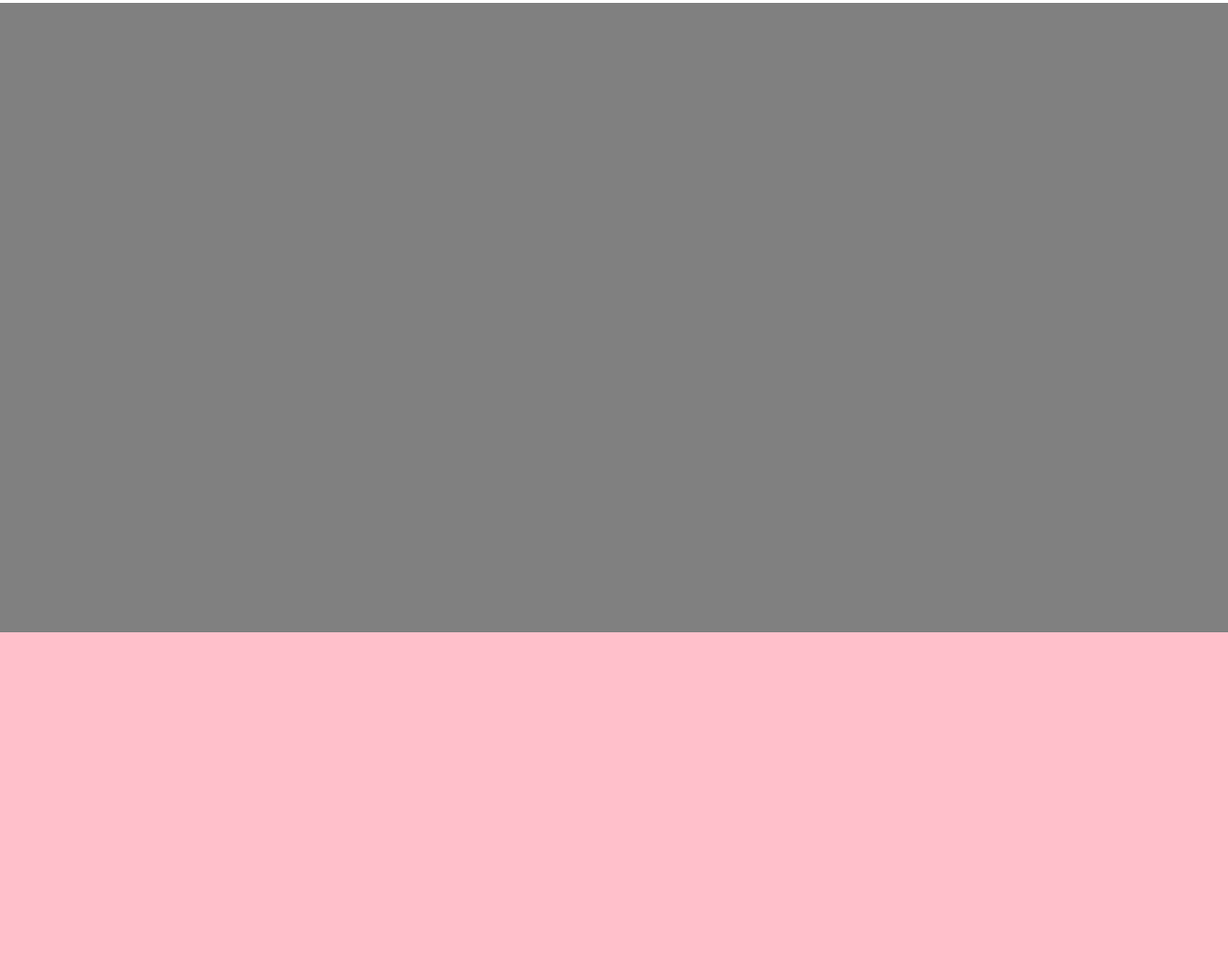
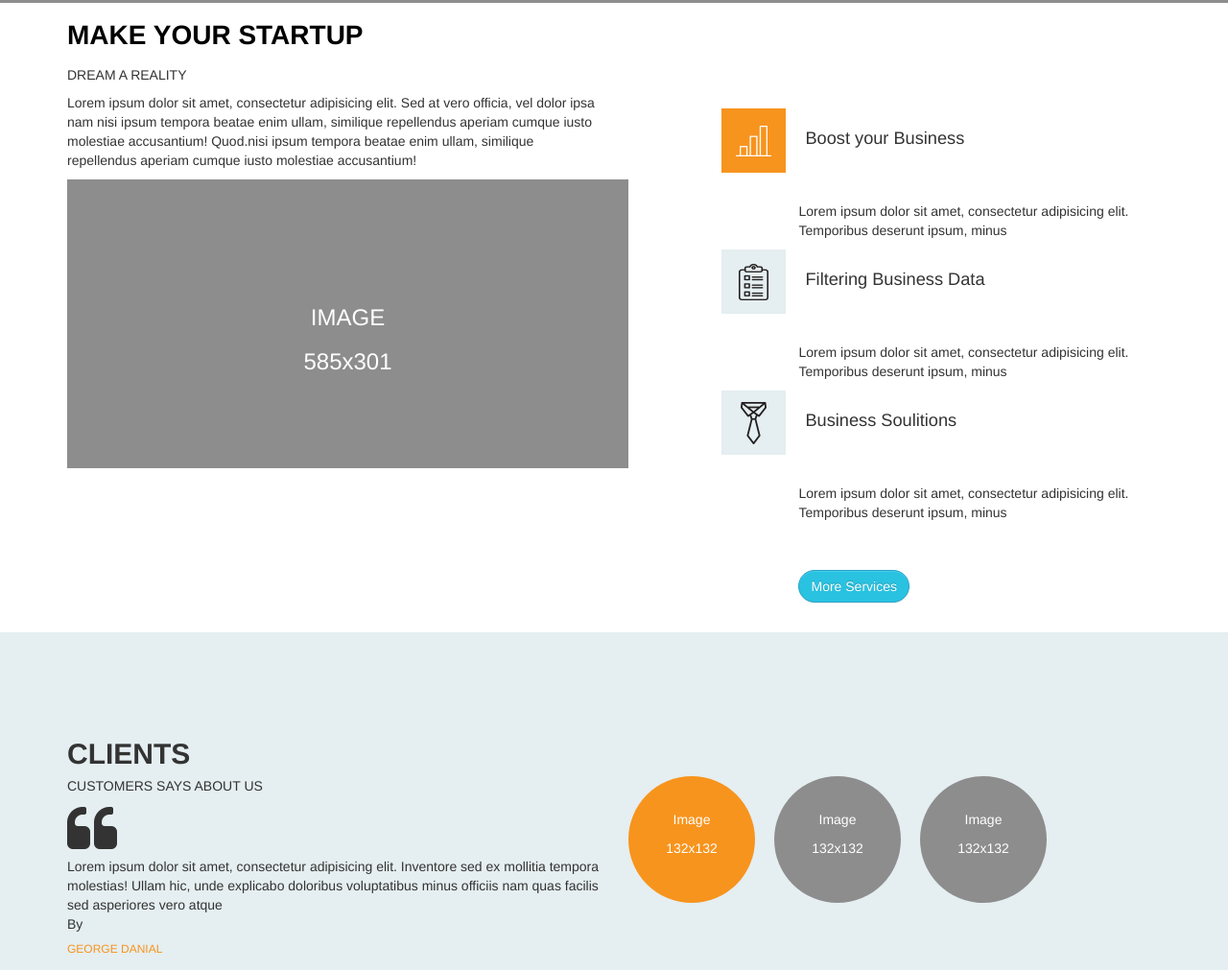
Before and after one commit to Sevinj313/pixsel-perfect, a plain HTML site: page index.html in a window 1280 px wide. Shown: the part 873-1884 px from the top of the page at 96% size. Drawn offline with nearby package versions, Linux system fonts and the light colour scheme.

Commit message:
cox tessuf ki az calisdim

```diff
--- a/assets/sass/homepage/_header.scss
+++ b/assets/sass/homepage/_header.scss
@@ -1,5 +1,23 @@
 // common classes
-
+.white{
+	color: white;
+}
+.boldFont{
+	font-weight: bold;
+}
+.zeroTopPadding{
+	padding-top: 0px;
+}
+.zeroBottomPadding{
+	padding-bottom: 0px;
+}
+.marginBottom{
+	margin-bottom: 0px;
+}
+.paddingTop{
+	padding-top: 110px;
+}
+// WELCOME MY Sections
 #contact{
 width: 100%;
 height: 50px;
@@ -12,14 +30,14 @@ background-color: $light_gray;
 		text-transform: uppercase;
 		padding-left: 30px;
 		margin-top: 10px;
-		// font-weight: 3.0em;
+
 	}
 	.ikon{
 		 margin-bottom: 0px;
 		 margin-top: 10px;
 		 margin-left: 35px;
 		 font-size: 13px;
-		// margin: 10px 30px 30px;
+
 	}
 	.ikonik{
 		padding-left: 14px;
@@ -46,7 +64,7 @@ padding-top: 15px;
 
 	.brand{
 		margin-left: 35px;
-		// margin-top: 20px;
+
 
 	}
 	.btn{
@@ -64,24 +82,100 @@ padding-top: 15px;
 #local{
 	width: 100%;
 	height:750px;
-	background-image: url("images/back.jpg");
+	background-color: #8D8D8D;
+	.localText{
+		text-align: center;
+		color: white;
+		padding-top: 250px;
+		h1:nth-child(3){
+			padding-top: 40px;
+			font-size: 3.0em;
+
+		}
+	}
+
+
 
 }
+.buton {
+		margin-top: 40px;
+		margin-left: 80px;
+		color: white;
+		border-radius: 50px;
+		background: #29C2E1;
+	}
+	.fontSize{
+		font-size: 1.3em;
+		margin-left: 20px;
+	}
 #startup{
 	width: 100%;
 	height: 656px;
-	background-color: gray;
+	background-color: white;
+		h1{
+			color: black;
+		}
+		.textP{
+			margin-left: 80px;
+			padding-top: 30px;
+			padding-bottom: 0px;
+		}
 
+		.image{
+			background-color: #8D8D8D;
+			width: 585px;
+			height: 301px;
+			border: 1px solid #8D8D8D;
+					h3{
+					text-align: center;
+					} }
 }
+.clientText{
+			font-weight: 3.3em;
+			padding-top: 50px;
+		}
+		.by{
+			padding-top: 50px;
+		}
 #clients{
 	width: 100%;
 	height: 467px;
-	background-color: pink;
+	background-color: #E5EEF0;
+	padding-top: 40px;
+		.h3{
+			color: #F1B884;
+		}
+
+	.circlegray{
+		border-radius: 100%;
+		width: 132px;
+		height: 132px;
+		background-color: #8D8D8D;
+		margin-left: 20px;
+		padding-top: 35px;
+
+	}
+	.circle{
+		display: inline-block;
+		padding-top: 35px;
+		background-color: #F7941D;
+		width: 132px;
+		height: 132px;
+		border-radius: 100%;
+	}
+	h6{
+		color:#F7941D;
+	}
+
+
+
+
+
 }
 #features{
 	width: 100%;
 	height: 663px;
-	background-color: purple;
+	background-color: white;
 }
 #pricing{
 	width: 100%;
@@ -93,6 +187,7 @@ padding-top: 15px;
 	height:682px;
 	background-color: $light_gray;
 }
+
 #free{
 	width: 100%;
 	height:742px;
--- a/index.html
+++ b/index.html
@@ -15,7 +15,7 @@
 <link rel="stylesheet" type="text/css" href="https://maxcdn.bootstrapcdn.com/font-awesome/4.6.3/css/font-awesome.min.css">
 <link rel="stylesheet" type="text/css" href="assets/css/home.css">
 
-	<title>iyrenc pixsel perfect </title>
+	<title>sabr </title>
 </head>
 <body>
 <section id="contact">
@@ -48,16 +48,83 @@
 	</div>
 </section>
 <section id="local">
+	<div class="container">
+		<div class="row">
+			<div class="col-md-12 localText">
+				<h1>IMAGE</h1>
+					 <h1>1970x750</h1>
 
+					<h1 class="boldFont marginBottom">BOOST YOUR LOCAL BUSINESS</h1>
+					<p class="">Lorem ipsum dolor sit amet, consectetur.</p>
+			</div>
+		</div>
+	</div>
 </section>
 <section id="startup">
+	<div class="container">
+		<div class="row">
+			<div class="col-md-6 ">
+				<h1 class="boldFont zeroBottomPadding ">MAKE YOUR STARTUP</h1>
+				<h5>DREAM A REALITY</h5>
+				<p class="">Lorem ipsum dolor sit amet, consectetur adipisicing elit. Sed at vero officia, vel dolor ipsa nam nisi ipsum tempora beatae enim ullam, similique repellendus aperiam cumque iusto molestiae accusantium! Quod.nisi ipsum tempora beatae enim ullam, similique repellendus aperiam cumque iusto molestiae accusantium!</p>
+				<div class="image">
+					<span class="imageText"><h3 class="white paddingTop">IMAGE</h3>
+					<h3 class="white">585x301</h3>
+					</span>
+				</div>
+
+
+
+			</div>
+			<div class="col-md-5 col-md-offset-1 paddingTop">
+				<img src="images/icon7.png" ><span class=" fontSize">Boost your Business</span>
+				<p  class="textP">Lorem ipsum dolor sit amet, consectetur adipisicing elit. Temporibus deserunt ipsum, minus </p>
+				<img src="images/icon8.png" ><span class="fontSize">Filtering Business Data</span>
+				<p class="textP">Lorem ipsum dolor sit amet, consectetur adipisicing elit. Temporibus deserunt ipsum, minus </p>
+				<img src="images/icon9.png"><span class="fontSize">Business Soulitions</span>
+				<p  class="textP">Lorem ipsum dolor sit amet, consectetur adipisicing elit. Temporibus deserunt ipsum, minus </p>
+				<button type="button" class="buton btn-md btn btn-info">More Services</button>
+			</div>
+
+		</div>
+	</div>
 
 </section>
 <section id="clients">
+	<div class="container">
+		<div class="row">
+			<div class="col-md-6">
+				<h2 class="boldFont clientText">CLIENTS</h2>
+				<h5>CUSTOMERS SAYS ABOUT US</h5>
+				<i class="fa-4x fa fa-quote-left" aria-hidden="true"></i>
+				<span class="pull-left">Lorem ipsum dolor sit amet, consectetur adipisicing elit. Inventore sed ex mollitia tempora molestias! Ullam hic, unde explicabo doloribus voluptatibus minus officiis nam quas facilis sed asperiores vero atque</span>
+				<p class="by">By</p>
+					<h6 class="">GEORGE DANIAL</h6>
 
+			</div>
+			<div class="col-md-6 paddingTop">
+				<div class="col-md-4 circle white text-center">
+					<p>Image</p>
+					<p>132x132</p>
+				</div>
+				<div class="col-md-4 circlegray white text-center">
+					<p>Image</p>
+					<p>132x132</p>
+
+				</div>
+				<div class="col-md-4 circlegray white text-center">
+					<p>Image</p>
+					<p>132x132</p>
+				</div>
+
+			</div>
+
+			</div>
+	</div>
 </section>
 <section id="features">
-
+<!-- ZAMANIMI DUZGUN ISTIFADE ETMEDIYIME GORE YALNIZCA BU QEDER YAZA BILDIM, NEZERE ALMAGINIZI ISTEYIREM KI BU SEHIFEYE YALNIZ 10 SAAT DAN AZ ZAMAN SERF ETMISEM.
+	 -->
 </section>
 <section id="pricing">
 
```
Also changed, not shown: assets/css/home.css, images/back.jpg (deleted), images/icon.png (added), images/icon1.png (added), images/icon2.png (added), images/icon3.png (added), images/icon4.png (added), images/icon6.png (added), images/icon7.png (added), images/icon8.png (added), images/icon9.png (added), 1 other file.
